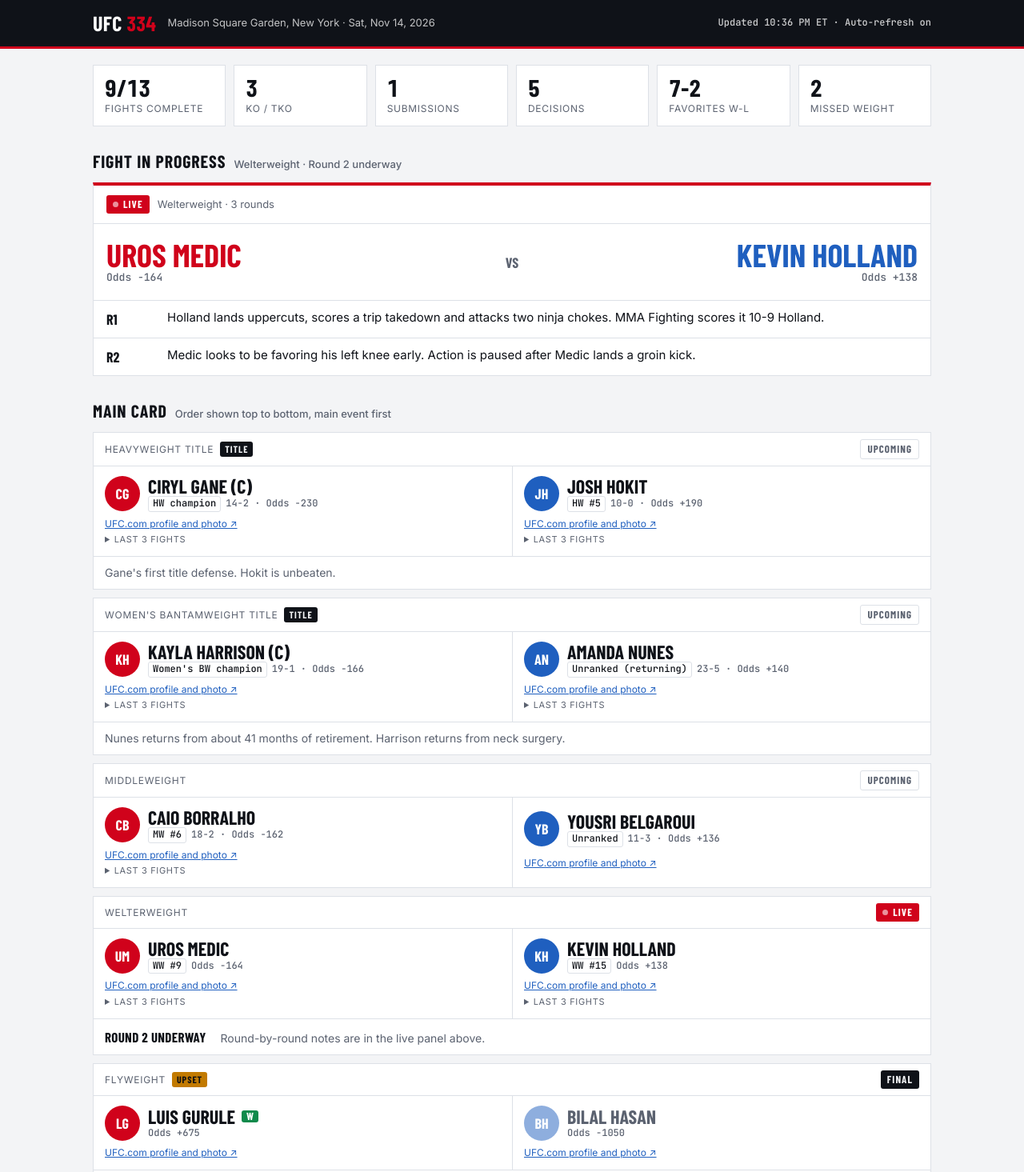
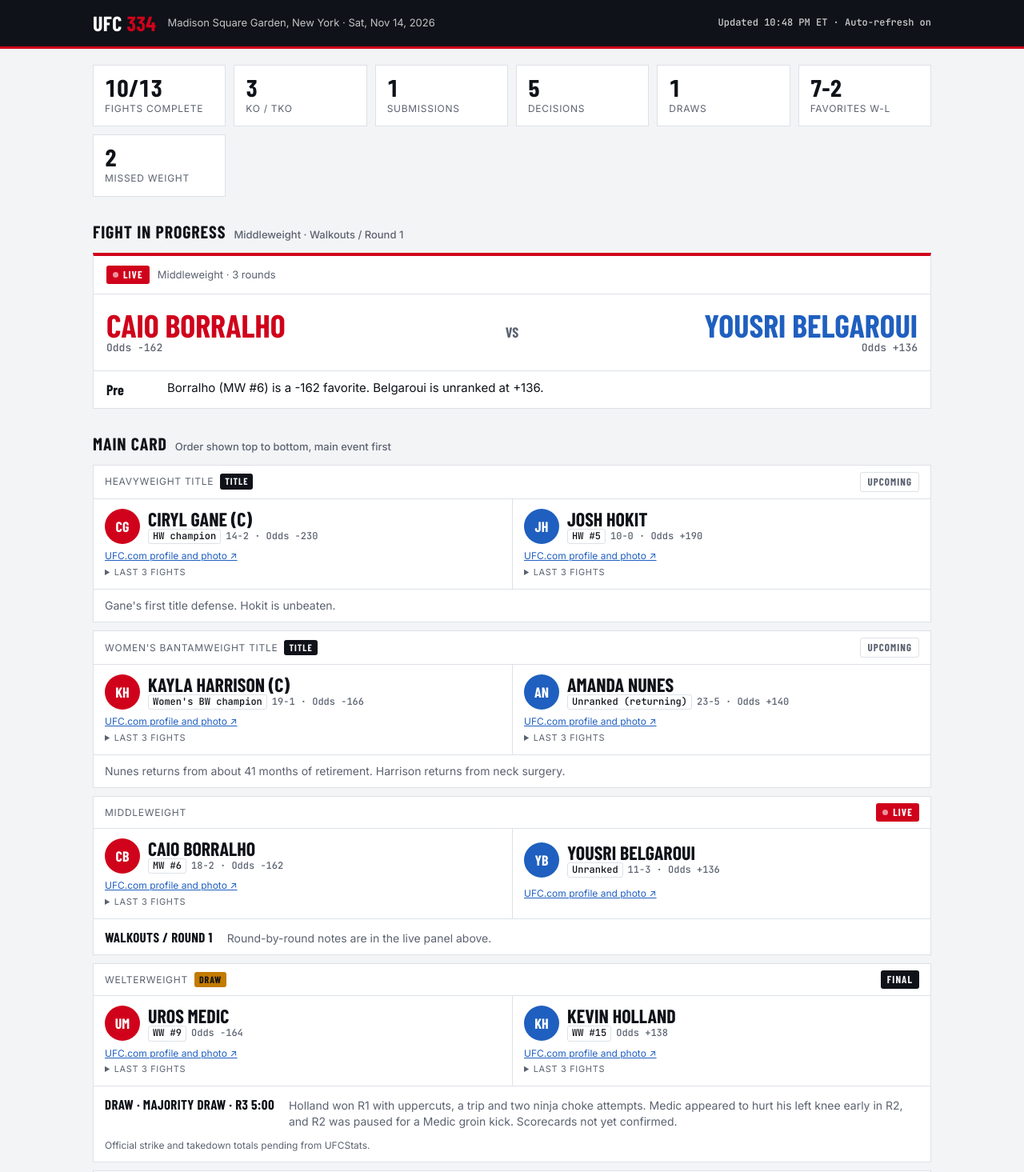
Before and after one commit to OctopusHaberdashery/ufc334-live, a plain HTML site: page index.html in a window 1280 px wide. Shown: the top 1465 px of the page at 80% size. Drawn offline with nearby package versions, Linux system fonts and the light colour scheme; a web font is replaced by a local one.

Commit message:
Medic vs. Holland majority draw; Borralho vs. Belgaroui live
Co-Authored-By: Claude Opus 5.5 <noreply@anthropic.com>
Claude-Session: https://claude.ai/code/session_01BanJLJeG9E3vjkTfgSDxix

```diff
--- a/data.json
+++ b/data.json
@@ -1,5 +1,5 @@
 {
- "UPDATED": "10:36 PM ET",
+ "UPDATED": "10:48 PM ET",
  "FIGHTS": [
   {
    "seg": "main",
@@ -48,7 +48,7 @@
     "red": -162,
     "blue": 136
    },
-   "status": "next"
+   "status": "live"
   },
   {
    "seg": "main",
@@ -59,7 +59,12 @@
     "red": -164,
     "blue": 138
    },
-   "status": "live"
+   "status": "final",
+   "draw": true,
+   "method": "Majority draw",
+   "round": 3,
+   "time": "5:00",
+   "note": "Holland won R1 with uppercuts, a trip and two ninja choke attempts. Medic appeared to hurt his left knee early in R2, and R2 was paused for a Medic groin kick. Scorecards not yet confirmed."
   },
   {
    "seg": "main",
@@ -298,16 +303,12 @@
   }
  },
  "LIVE": {
-  "key": "Uros Medic-Kevin Holland",
-  "round": "Round 2 underway",
+  "key": "Caio Borralho-Yousri Belgaroui",
+  "round": "Walkouts / Round 1",
   "rounds": [
    {
-    "r": "R1",
-    "t": "Holland lands uppercuts, scores a trip takedown and attacks two ninja chokes. MMA Fighting scores it 10-9 Holland."
-   },
-   {
-    "r": "R2",
-    "t": "Medic looks to be favoring his left knee early. Action is paused after Medic lands a groin kick."
+    "r": "Pre",
+    "t": "Borralho (MW #6) is a -162 favorite. Belgaroui is unranked at +136."
    }
   ],
   "stats": null
@@ -338,8 +339,8 @@
    "t": "Bia Mesquita asked for a title shot after choking out Macy Chiasson in R1."
   },
   {
-   "k": "Injury watch",
-   "t": "Uros Medic may be hurt. He was favoring his left knee in R2 against Kevin Holland."
+   "k": "Draw",
+   "t": "Uros Medic and Kevin Holland fought to a majority draw. Medic was favoring his left knee from early in R2."
   },
   {
    "k": "Comebacks",
--- a/index.html
+++ b/index.html
@@ -220,12 +220,13 @@ function fightCard(f){
   const pill = f.status==="final"?'<span class="pill final">Final</span>':f.status==="live"?'<span class="pill live">Live</span>':'<span class="pill next">Upcoming</span>';
   const tags = [];
   if(f.title.includes("title")) tags.push('<span class="tag title">Title</span>');
+  if(f.draw) tags.push('<span class="tag upset">Draw</span>');
   if(f.upset) tags.push('<span class="tag upset">Upset</span>');
   if(f.finish) tags.push('<span class="tag fin">Finish</span>');
   if(f.retire) tags.push('<span class="tag ret">Retirement</span>');
   if(f.missedWeight) tags.push('<span class="tag weight">Missed weight</span>');
   const side = (c)=>{
-    const nm=f[c], cls = f.status==="final" ? (f.winner===c?"w":"l") : "";
+    const nm=f[c], cls = f.status==="final" && !f.draw ? (f.winner===c?"w":"l") : "";
     const o = f.odds ? fmtOdds(f.odds[c]) : "—";
     const t = c==="red" && f.redTag ? " "+f.redTag : "";
     const mw = f.missedWeight===c ? " · missed weight" : ""; const rc = f.rec ? f.rec[c==="red"?0:1]+" · " : "";
@@ -236,7 +237,7 @@ function fightCard(f){
   };
   let res = "";
   if(f.status==="final"){
-    const w = f[f.winner];
+    const w = f.draw ? "Draw" : f[f.winner];
     res = `<div class="fr"><span class="res">${w} · ${f.method} · R${f.round} ${f.time}${f.scores?` (${f.scores})`:""}</span>${f.note?`<span class="note">${f.note}</span>`:""}</div>`;
   } else if(f.status==="live"){
     res = `<div class="fr"><span class="res">${LIVE.round}</span><span class="note">Round-by-round notes are in the live panel above.</span></div>`;
@@ -257,11 +258,11 @@ function render(){
   const ko = done.filter(f=>/KO/.test(f.method));
   const sub = done.filter(f=>/Submission/.test(f.method));
   const dec = done.filter(f=>/Decision/.test(f.method));
-  const withFav = done.filter(f=>favOf(f));
+  const withFav = done.filter(f=>favOf(f) && !f.draw);
   const favWins = withFav.filter(f=>favOf(f)===f.winner);
   $("strip").innerHTML = [
     [`${done.length}/${FIGHTS.length}`,"Fights complete"],
-    [ko.length,"KO / TKO"],[sub.length,"Submissions"],[dec.length,"Decisions"],
+    [ko.length,"KO / TKO"],[sub.length,"Submissions"],[dec.length,"Decisions"],[done.filter(f=>f.draw).length,"Draws"],
     [withFav.length?`${favWins.length}-${withFav.length-favWins.length}`:"—","Favorites W-L"],
     [FIGHTS.filter(f=>f.missedWeight).length,"Missed weight"],
   ].map(([b,s])=>`<div class="stat"><b>${b}</b><span>${s}</span></div>`).join("");
@@ -288,7 +289,8 @@ function render(){
   const rows = FIGHTS.map(f=>{
     const fav = favOf(f); const dog = fav==="red"?"blue":"red";
     let result="—", cls="";
-    if(f.status==="final" && fav){ const ok=f.winner===fav; result= ok?"Favorite won":"Underdog won"; cls= ok?"ok":"no"; }
+    if(f.status==="final" && f.draw){ result="Draw"; }
+    else if(f.status==="final" && fav){ const ok=f.winner===fav; result= ok?"Favorite won":"Underdog won"; cls= ok?"ok":"no"; }
     else if(f.status==="final") result = `${f[f.winner]} won · line not posted`;
     else if(f.status==="live") result="In progress"; else result="Upcoming";
     const pair = fav ? `${f[fav]} ${fmtOdds(f.odds[fav])} / ${f[dog]} ${fmtOdds(f.odds[dog])}` : `${f.red} / ${f.blue}`;
```
Also changed, not shown: source.html (+15 -12 lines).
